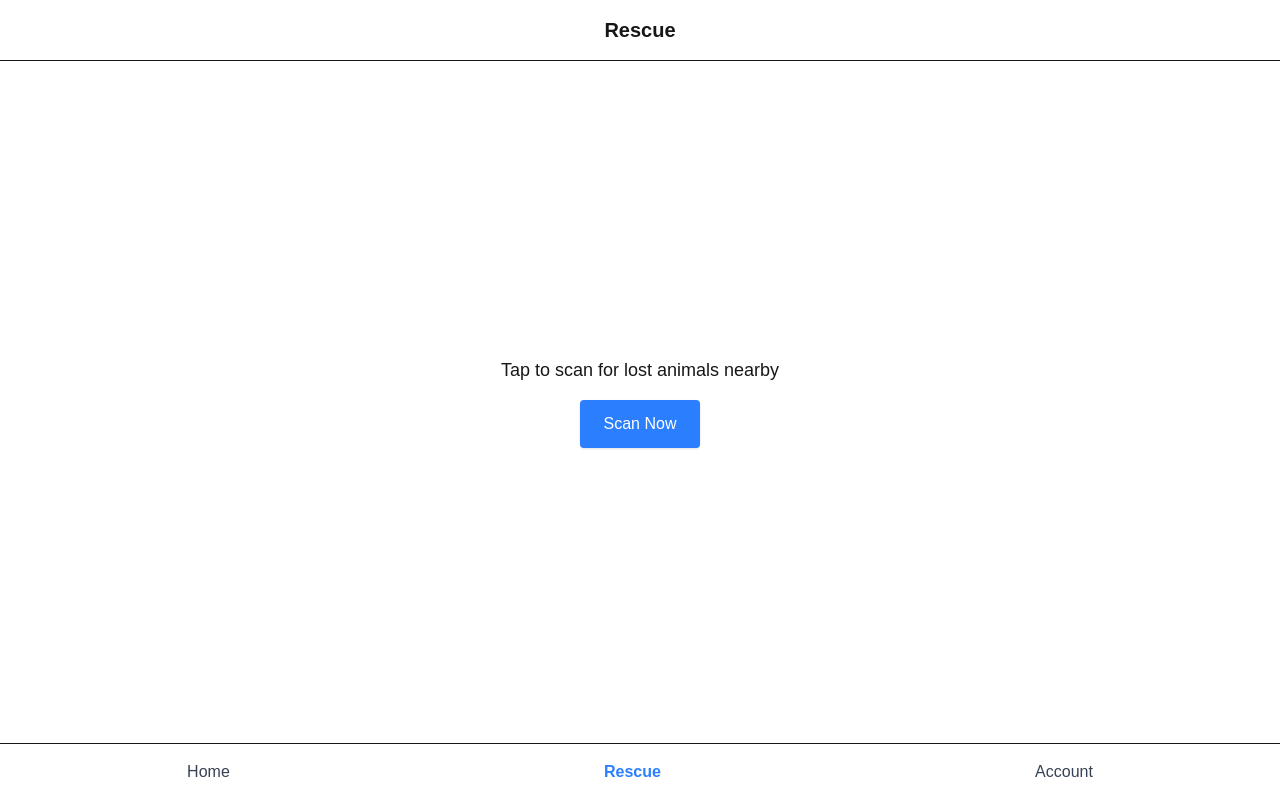
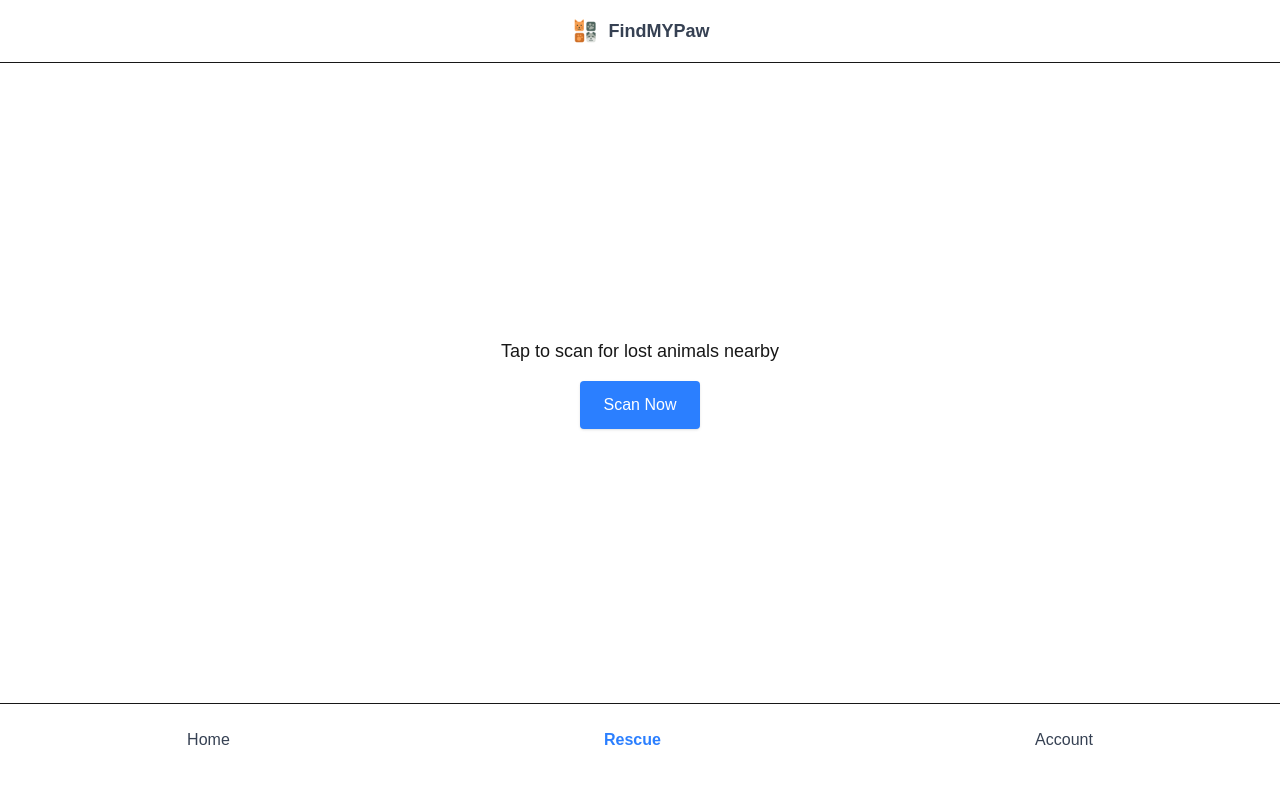
Before and after one commit to SengHwaiSim/FindMYPaw, a Next.js app: page /rescue in a window 1280 px wide. Built offline with nearby package versions, Linux system fonts and the light colour scheme.

Commit message:
navigation bar and header are turned into component and some dynamic changes

```diff
--- a/app/account/page.tsx
+++ b/app/account/page.tsx
@@ -1,21 +1,19 @@
 // pages/account.tsx
 import React from 'react'
 import Link from 'next/link'
+import TopHeader from '@/components/custom/TopHeader'
+import BottomNavigation from '@/components/custom/BottomNavigation'
 
 export default function Account() {
   return (
     <div className="flex flex-col h-screen bg-white">
-      <header className="p-4 border-b text-center font-semibold text-xl">Account</header>
+      <TopHeader/>
       <main className="flex-1 flex flex-col items-center justify-center px-4">
         <p className="mb-2">Username: <strong>user123</strong></p>
         <p className="mb-4">Email: user@example.com</p>
         <button className="px-4 py-2 border rounded text-red-500">Log out</button>
       </main>
-      <nav className="flex justify-around border-t py-4">
-        <Link href="/" className="text-base text-gray-700 hover:text-blue-500">Home</Link>
-        <Link href="/rescue" className="text-base text-gray-700 hover:text-blue-500">Rescue</Link>
-        <Link href="/account" className="text-base text-blue-500 font-semibold">Account</Link>
-      </nav>
+      <BottomNavigation/>
     </div>
   )
 }
--- a/app/page.tsx
+++ b/app/page.tsx
@@ -3,6 +3,9 @@ import PWAInstallPrompt  from '@/components/custom/PWA-install-prompt'
 import React from 'react'
 import Link from 'next/link'
 import Image from 'next/image'
+import BottomNavigation from '@/components/custom/BottomNavigation'
+import HeaderPages from '@/components/custom/TopHeader'
+import TopHeader from '@/components/custom/TopHeader'
 
 export default function Home() {
   const lostCount = 0 // replace with real data or state
@@ -11,10 +14,7 @@ export default function Home() {
   return (
     <div className="flex flex-col h-screen bg-white ">
       {/* Header */}
-      <header className="flex items-center justify-center p-4 border-b">
-        <Image src="/apple-icon.png" alt="Paw Icon" width={30} height={30} className="mr-2" />
-        <h1 className="text-gray-700 text-lg font-bold">FindMYPaw</h1>
-      </header>
+      <TopHeader/>
 
       {/* Statistics Dashboard */}
       <main className="flex-1 flex items-center justify-around px-4 py-8">
@@ -30,11 +30,7 @@ export default function Home() {
       </main>
 
       {/* Bottom Navigation */}
-      <nav className="flex justify-around border-t py-4">
-        <Link href="/" className="text-base text-blue-500 font-semibold">Home</Link>
-        <Link href="/rescue" className="text-base text-gray-700 hover:text-blue-500">Rescue</Link>
-        <Link href="/account" className="text-base text-gray-700 hover:text-blue-500">Account</Link>
-      </nav>
+      <BottomNavigation/>
     </div>
   )
 }
--- a/app/rescue/page.tsx
+++ b/app/rescue/page.tsx
@@ -1,20 +1,20 @@
 // pages/rescue.tsx
 import React from 'react'
 import Link from 'next/link'
+import TopHeader from '@/components/custom/TopHeader'
+import BottomNavigation from '@/components/custom/BottomNavigation'
 
 export default function Rescue() {
   return (
     <div className="flex flex-col h-screen bg-white">
-      <header className="p-4 border-b text-center font-semibold text-xl">Rescue</header>
+      <TopHeader/>
+
       <main className="flex-1 flex flex-col items-center justify-center px-4">
         <p className="mb-4 text-lg">Tap to scan for lost animals nearby</p>
         <button className="px-6 py-3 bg-blue-500 text-white rounded shadow">Scan Now</button>
       </main>
-      <nav className="flex justify-around border-t py-4">
-        <Link href="/" className="text-base text-gray-700 hover:text-blue-500">Home</Link>
-        <Link href="/rescue" className="text-base text-blue-500 font-semibold">Rescue</Link>
-        <Link href="/account" className="text-base text-gray-700 hover:text-blue-500">Account</Link>
-      </nav>
+
+      <BottomNavigation/>
     </div>
   )
 }
--- /dev/null
+++ b/components/custom/BottomNavigation.tsx
@@ -0,0 +1,41 @@
+// components/custom/BottomNavigation.tsx
+'use client'
+
+import React from 'react'
+import Link from 'next/link'
+import { usePathname } from 'next/navigation'
+
+export default function BottomNavigation() {
+  const pathname = usePathname()
+
+  const isActive = (path: string) => pathname === path
+
+  return (
+    <nav className="flex justify-around border-t py-6 mb-6">
+      <Link
+        href="/"
+        className={`text-base  ${
+          isActive('/') ? 'text-blue-500 font-semibold ' : 'text-gray-700 hover:text-blue-500 font-medium'
+        }`}
+      >
+        Home
+      </Link>
+      <Link
+        href="/rescue"
+        className={`text-base  ${
+          isActive('/rescue') ? 'text-blue-500 font-semibold ' : 'text-gray-700 hover:text-blue-500 font-medium'
+        }`}
+      >
+        Rescue
+      </Link>
+      <Link
+        href="/account"
+        className={`text-base  ${
+          isActive('/account') ? 'text-blue-500 font-semibold ' : 'text-gray-700 hover:text-blue-500 font-medium'
+        }`}
+      >
+        Account
+      </Link>
+    </nav>
+  )
+}
--- /dev/null
+++ b/components/custom/TopHeader.tsx
@@ -0,0 +1,12 @@
+// components/custom/Header.tsx
+import React from 'react'
+import Image from 'next/image'
+
+export default function TopHeader() {
+  return (
+    <header className="flex items-center justify-center p-4 border-b">
+      <Image src="/apple-icon.png" alt="Paw Icon" width={30} height={30} className="mr-2" />
+      <h1 className="text-gray-700 text-lg font-bold">FindMYPaw</h1>
+    </header>
+  )
+}
```
